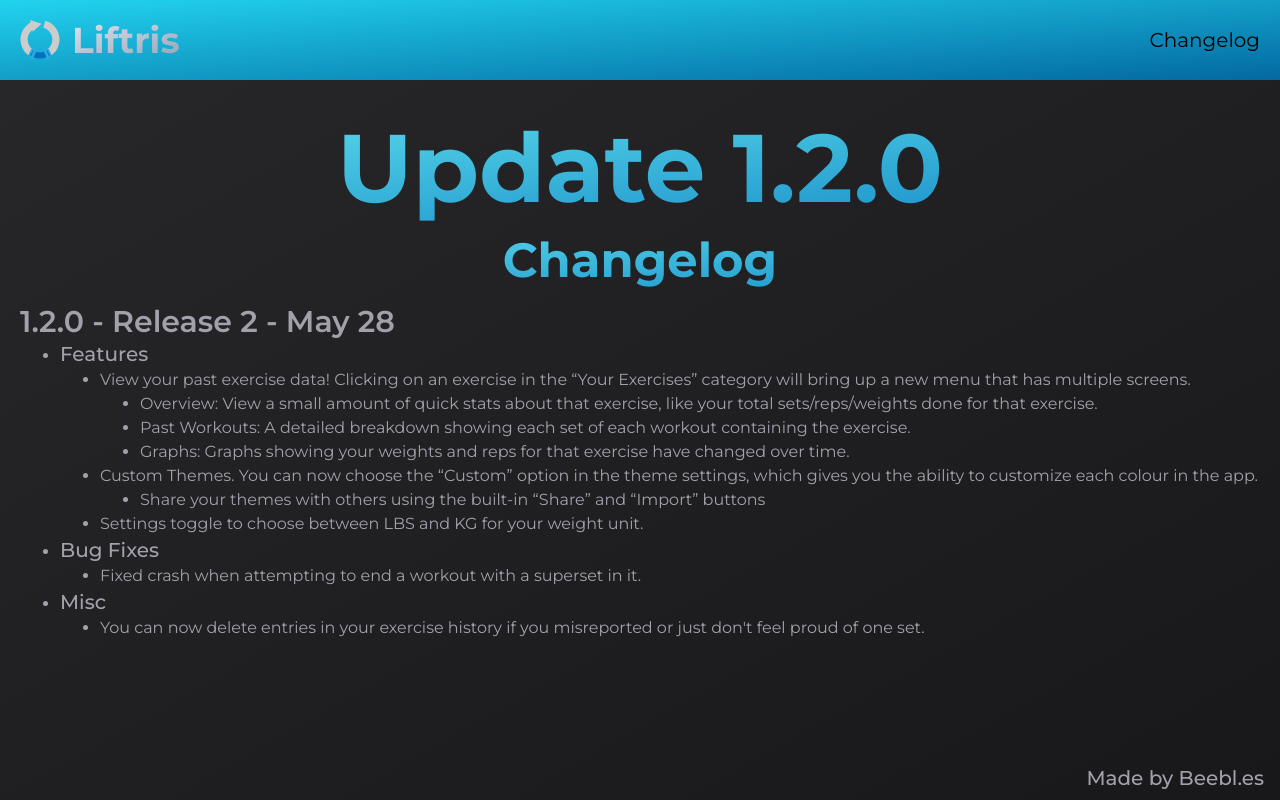
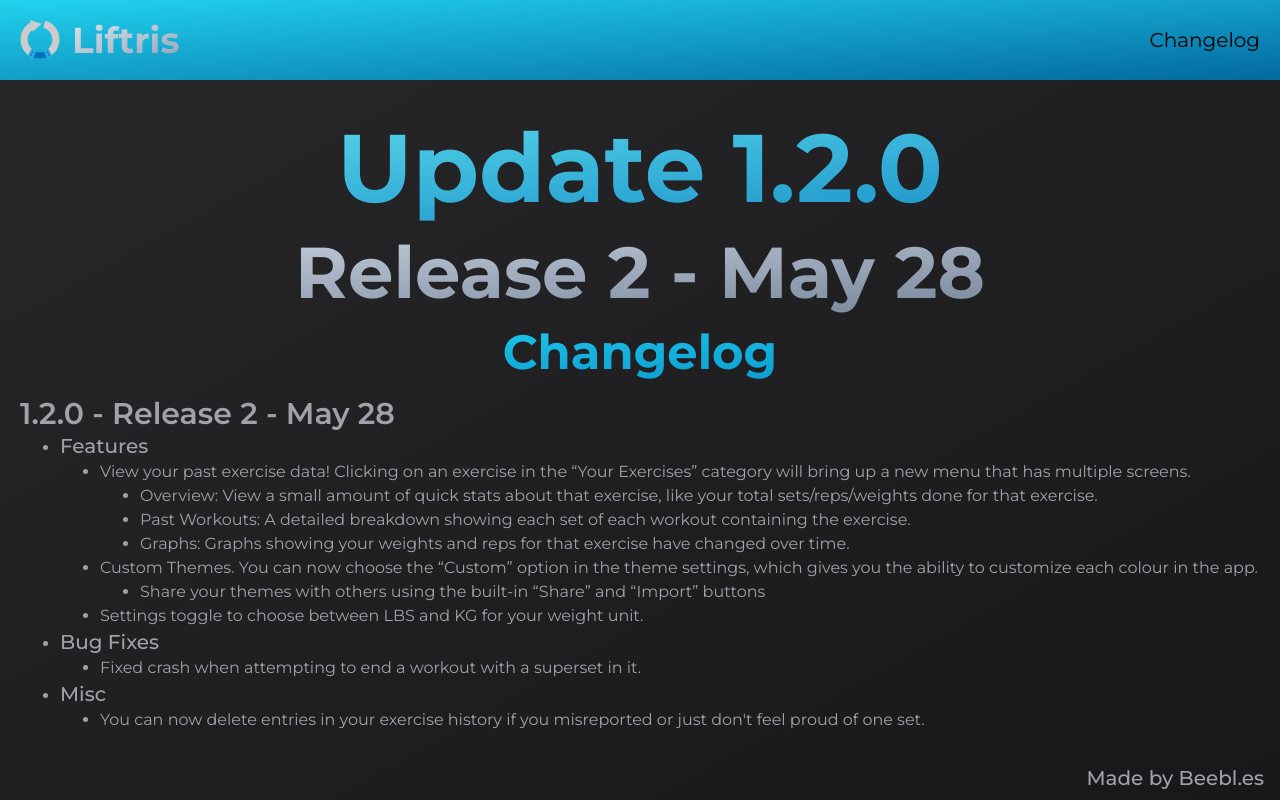
Before and after one commit to beebls/liftris-website, a Next.js app: page /changelog/1.2.0 in a window 1280 px wide. Built offline with nearby package versions, Linux system fonts and the light colour scheme.

Commit message:
updated meta img and added 1.2.0's own page

```diff
--- /dev/null
+++ b/pages/changelog/1.2.0.jsx
@@ -0,0 +1,57 @@
+import Head from "next/head";
+
+import changelog from "../../public/changelog.json";
+
+import { CategoryMap } from "../../components/ChangelogMaps";
+import { useEffect } from "react";
+
+export default function Home() {
+  const updateNameStyle = "text-3xl font-semibold";
+  const ulstyle = "list-disc pl-10";
+
+  return (
+    <div className='h-full py-10 pb-5'>
+      <Head>
+        <title>Liftris - Changelog</title>
+      </Head>
+      <main className='flex flex-col justify-center h-full w-full'>
+        <div className='px-5'>
+          <div className='text-zinc-400'>
+            <h1 className='text-center text-6xl md:text-8xl font-bold pb-5 bg-clip-text bg-gradient-to-tl to-[#5ddeed] from-[#0e82c3] text-transparent'>
+              Update 1.2.0
+            </h1>
+            <h2 className='text-center text-5xl md:text-7xl font-bold pb-5 bg-clip-text bg-gradient-to-tl from-slate-500 to-slate-300 text-transparent'>
+              Release 2 - May 28
+            </h2>
+            <div>
+              <h3 className='text-center text-3xl md:text-5xl font-bold pb-5 bg-clip-text bg-gradient-to-tl from-sky-600 to-cyan-400 text-transparent'>
+                Changelog
+              </h3>
+              {changelog
+                .filter((e) => e.version === "1.2.0")
+                .map((e, i) => (
+                  <article key={`changelog_${e.version}`}>
+                    <span className={updateNameStyle}>
+                      {e.version} - {e.name} - {e.date}
+                    </span>
+                    <ul className={ulstyle}>
+                      {e.data.preface ? <li>{e.data.preface}</li> : null}
+                      {e.data.features ? (
+                        <CategoryMap name='Features' data={e.data.features} />
+                      ) : null}
+                      {e.data.bugfixes ? (
+                        <CategoryMap name='Bug Fixes' data={e.data.bugfixes} />
+                      ) : null}
+                      {e.data.misc ? (
+                        <CategoryMap name='Misc' data={e.data.misc} />
+                      ) : null}
+                    </ul>
+                  </article>
+                ))}
+            </div>
+          </div>
+        </div>
+      </main>
+    </div>
+  );
+}
--- a/pages/changelog/[update].jsx
+++ b/pages/changelog/[update].jsx
@@ -28,7 +28,7 @@
             </h1>
             <div>
               <h2 className='text-center text-3xl md:text-5xl font-bold pb-5 bg-clip-text bg-gradient-to-tl to-[#5ddeed] from-[#0e82c3] text-transparent'>
-                Changelog
+                {log.length ? "Changelog" : "Error - Invalid Release ID"}
               </h2>
               {log.map((e, i) => (
                 <article key={`changelog_${e.version}`}>
--- a/pages/changelog/index.jsx
+++ b/pages/changelog/index.jsx
@@ -3,6 +3,7 @@
 import changelog from "../../public/changelog.json";
 
 import { CategoryMap } from "../../components/ChangelogMaps";
+import { useEffect } from "react";
 
 export default function Home() {
   const updateNameStyle = "text-3xl font-semibold";
```
Also changed, not shown: public/meta.png.
